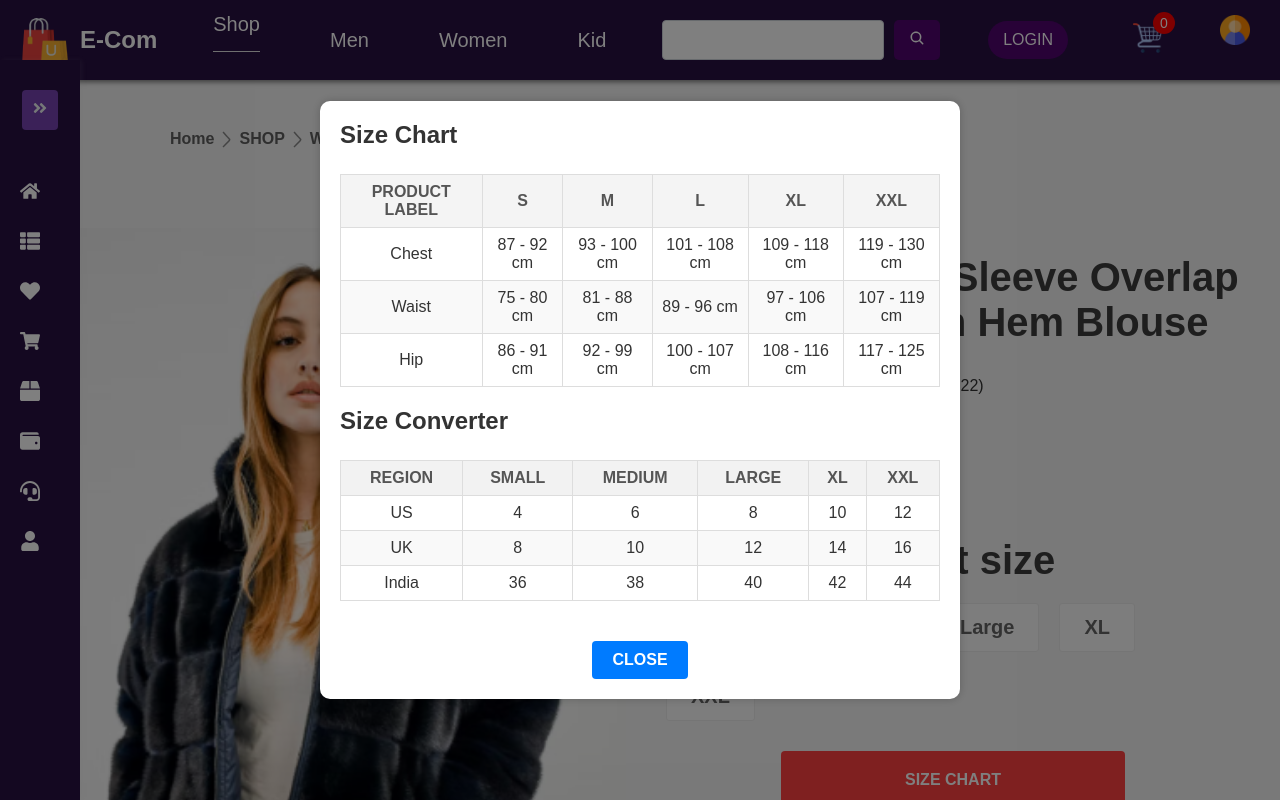
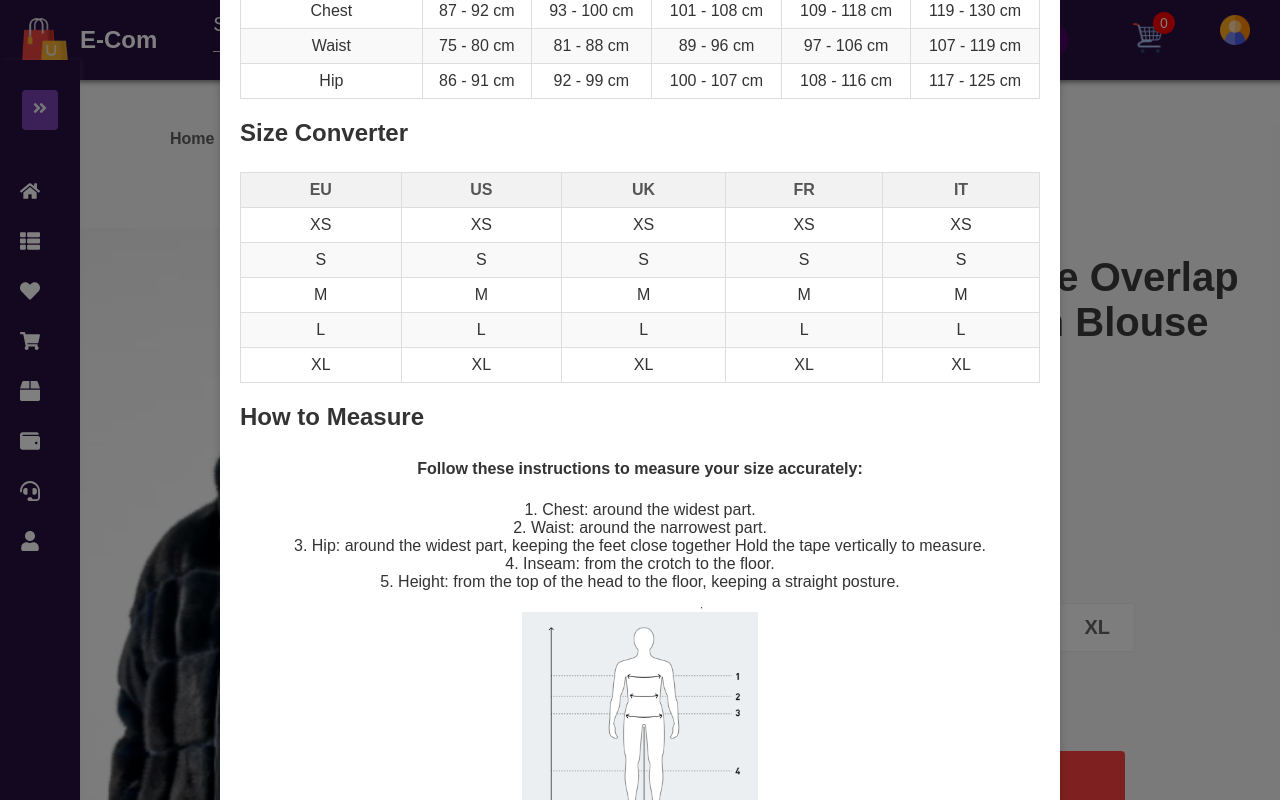
Before and after one commit to transmogrify76/E-com, a React (Create React App) app in the folder e-commerce/: page /product/1 in a window 1280 px wide. Both pictures are taken after a click on the button "SIZE CHART". Shown: the top 800 px of the page. Built offline with nearby package versions, Linux system fonts and the light colour scheme.

Commit message:
How to Measure

```diff
--- a/e-commerce/src/Components/User/ProductDisplay/ProductDisplay.css
+++ b/e-commerce/src/Components/User/ProductDisplay/ProductDisplay.css
@@ -263,7 +263,7 @@
     padding: 20px;
     border-radius: 10px;
     width: 80%;
-    max-width: 600px;
+    max-width: 800px;
     box-shadow: 0px 0px 10px rgba(0, 0, 0, 0.2);
     overflow-x: auto;
 }
@@ -283,6 +283,24 @@
 .size-chart-table th {
     background-color: #f4f4f4;
 }
+
+//New code add//
+.size-converter-table {
+    width: 100%;
+    border-collapse: collapse;
+    margin-top: 20px;
+}
+
+.size-converter-table th, .size-converter-table td {
+    border: 1px solid #ddd;
+    padding: 8px;
+    text-align: center;
+}
+
+.size-converter-table th {
+    background-color: #f4f4f4;
+}
+//new code end here//
 
 .close-modal-button {
     background-color: #007bff;
@@ -347,3 +365,17 @@
 .close-modal-button:hover {
     background-color: #0056b3;
 }
+
+.additional-info {
+    margin-top: 20px;
+    padding: 10px;
+    border-top: 1px solid #ddd;
+}
+
+.additional-info p {
+    margin: 5px 0;
+}
+
+.additional-info p:first-of-type {
+    font-weight: bold;
+}
--- a/e-commerce/src/Components/User/ProductDisplay/ProductDisplay.jsx
+++ b/e-commerce/src/Components/User/ProductDisplay/ProductDisplay.jsx
@@ -4,6 +4,7 @@ import { ShopContext } from '../Context/ShopContext';
 import star_icon from '../../Assests/Ecommerce_Frontend_Assets/Assets/star_icon.png';
 import star_dull_icon from '../../Assests/Ecommerce_Frontend_Assets/Assets/star_dull_icon.png';
 import CustomerReview from '../CustomerReview/CustomerReview';
+import body_measure_image from '../../Assests/Ecommerce_Frontend_Assets/Assets/body_measure_image.png'; // Add your body measurement image here
 
 const ProductDisplay = ({ product }) => {
     const { addToCart, addToWishlist, wishlistItems, removeFromWishlist } = useContext(ShopContext);
@@ -13,8 +14,8 @@ const ProductDisplay = ({ product }) => {
     const [pincode, setPincode] = useState('');
     const [estimatedDelivery, setEstimatedDelivery] = useState('');
     const [reviewSubmitted, setReviewSubmitted] = useState(false);
-    const [canReview, setCanReview] = useState(false); // Track if user can review
-    const [showSizeChart, setShowSizeChart] = useState(false); // Modal visibility state
+    const [canReview, setCanReview] = useState(false);
+    const [showSizeChart, setShowSizeChart] = useState(false);
 
     useEffect(() => {
         const fetchReviewEligibility = async () => {
@@ -176,7 +177,6 @@ const ProductDisplay = ({ product }) => {
                     <span>Tags: </span> {Array.isArray(product.tags) ? product.tags.join(', ') : product.tags}
                 </p>
 
-                {/* Conditionally render the CustomerReview component */}
                 {canReview && (
                     <CustomerReview
                         productId={product.id}
@@ -187,7 +187,6 @@ const ProductDisplay = ({ product }) => {
             </div>
 
             {/* Size Chart Modal */}
-            {/* Size Chart and Size Converter Modal */}
             {showSizeChart && (
                 <div className="size-chart-modal">
                     <div className="size-chart-content">
@@ -236,48 +235,45 @@ const ProductDisplay = ({ product }) => {
                         <table className="size-converter-table">
                             <thead>
                                 <tr>
-                                    <th>Region</th>
-                                    <th>Small</th>
-                                    <th>Medium</th>
-                                    <th>Large</th>
-                                    <th>XL</th>
-                                    <th>XXL</th>
+                                    <th>EU</th>
+                                    <th>US</th>
+                                    <th>UK</th>
+                                    <th>FR</th>
+                                    <th>IT</th>
                                 </tr>
                             </thead>
                             <tbody>
-                                <tr>
-                                    <td>US</td>
-                                    <td>4</td>
-                                    <td>6</td>
-                                    <td>8</td>
-                                    <td>10</td>
-                                    <td>12</td>
-                                </tr>
-                                <tr>
-                                    <td>UK</td>
-                                    <td>8</td>
-                                    <td>10</td>
-                                    <td>12</td>
-                                    <td>14</td>
-                                    <td>16</td>
-                                </tr>
-                                <tr>
-                                    <td>India</td>
-                                    <td>36</td>
-                                    <td>38</td>
-                                    <td>40</td>
-                                    <td>42</td>
-                                    <td>44</td>
-                                </tr>
+                                <tr><td>XS</td><td>XS</td><td>XS</td><td>XS</td><td>XS</td></tr>
+                                <tr><td>S</td><td>S</td><td>S</td><td>S</td><td>S</td></tr>
+                                <tr><td>M</td><td>M</td><td>M</td><td>M</td><td>M</td></tr>
+                                <tr><td>L</td><td>L</td><td>L</td><td>L</td><td>L</td></tr>
+                                <tr><td>XL</td><td>XL</td><td>XL</td><td>XL</td><td>XL</td></tr>
                             </tbody>
                         </table>
-                        <button className="close-modal-button" onClick={toggleSizeChart}>
+
+                        {/* How to Measure */}
+                        <div className="how-to-measure">
+                            <h2>How to Measure</h2>
+                            <p><strong>Follow these instructions to measure your size accurately:</strong></p>
+                            <ul>
+                                <li>1. Chest: around the widest part.</li>
+                                <li>2. Waist: around the narrowest part.</li>
+                                <li>3. Hip: around the widest part, keeping the feet close together Hold the tape vertically to measure.</li>
+                                <li>4. Inseam: from the crotch to the floor.</li>
+                                <li>5. Height: from the top of the head to the floor, keeping a straight posture.</li>
+
+                            </ul>
+                            <img src={body_measure_image} alt="Body Measurement Instructions" />
+                        </div>
+
+                        <button className="close-size-chart" onClick={toggleSizeChart}>
                             Close
                         </button>
                     </div>
                 </div>
-            )}
+                )}
         </div>
     );
 };
+
 export default ProductDisplay;
```
Also changed, not shown: e-commerce/src/Components/Assests/Ecommerce_Frontend_Assets/Assets/body_measure_image.png (added).
